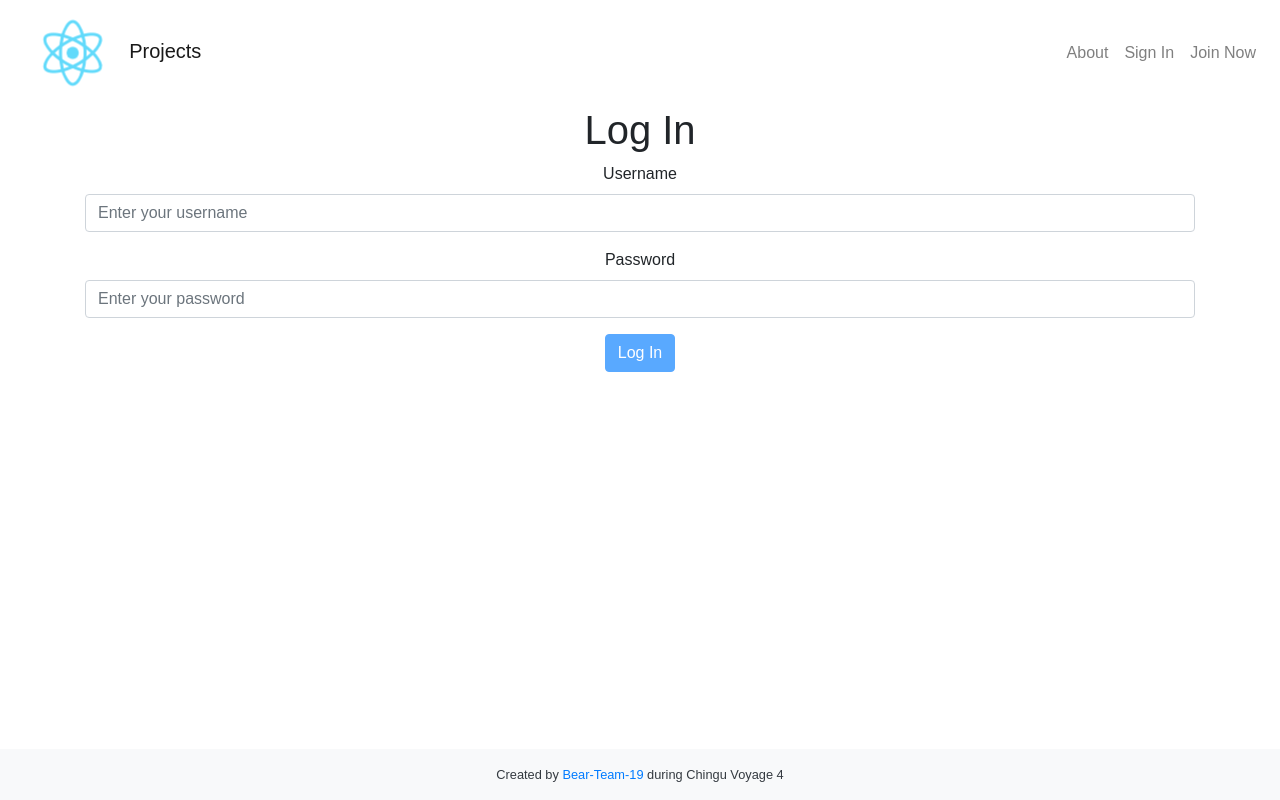
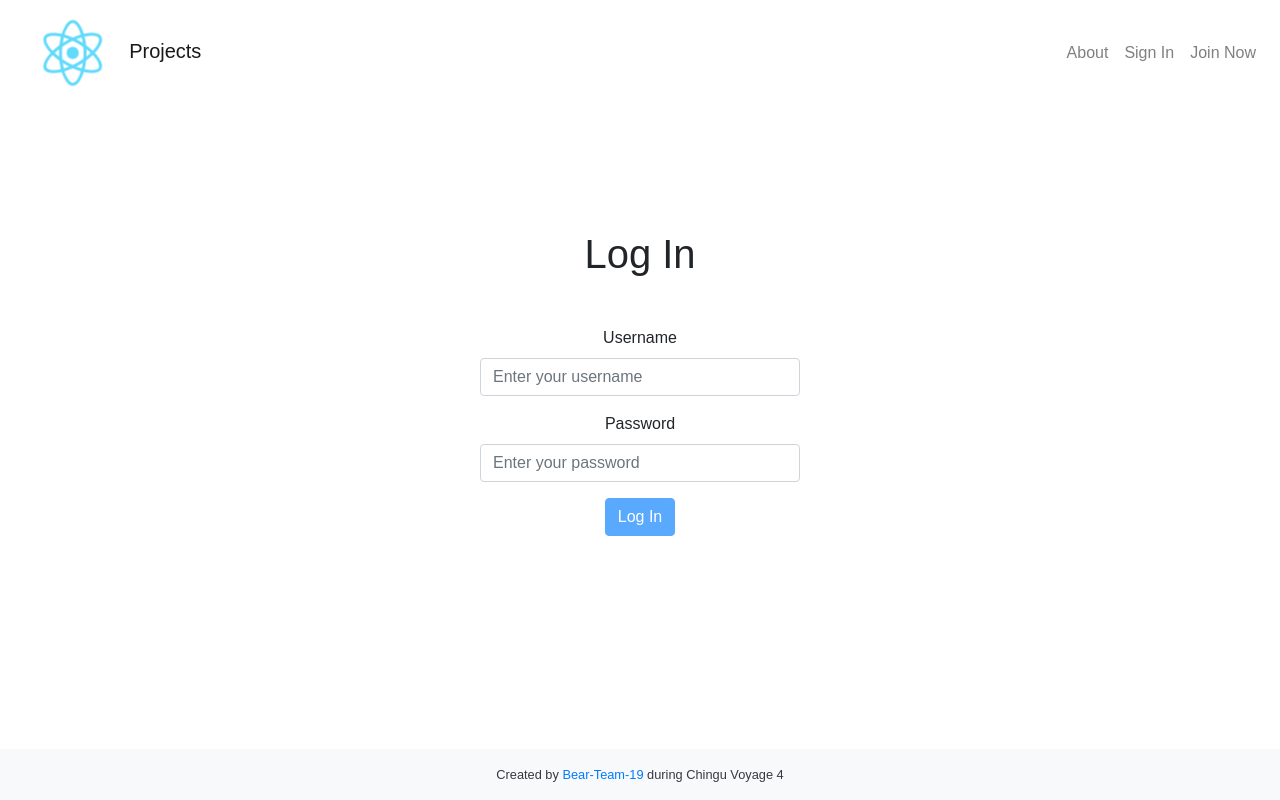
Before and after one commit to chingu-voyage4/Bears-Team-19, a React (Create React App) app in the folder client/: page /login in a window 1280 px wide. Built offline with nearby package versions, Linux system fonts and the light colour scheme.

Commit message:
Fix style for forms used with AsyncFormPage

```diff
--- a/client/src/Form/AsyncFormPage.js
+++ b/client/src/Form/AsyncFormPage.js
@@ -82,10 +82,10 @@ class AsyncFormPage extends Component {
       );
     }
     return (
-      <div className="AsyncFormPage container text-center">
-        <h1>{this.props.title}</h1>
+      <div className="AsyncFormPage container text-center d-flex flex-column align-items-center justify-content-around justify-content-sm-center">
+          <h1 className="mb-3 mb-sm-4 mb-md-5">{this.props.title}</h1>
         {formChild}
-        <div className="mt-3">
+        <div className="mt-3 mt-sm-4 mt-md-5">
           <AsyncReportBox state={this.state.waitingState} message={this.state.message} />
         </div>
       </div>
--- a/client/src/LoginPage/LoginForm/LoginForm.js
+++ b/client/src/LoginPage/LoginForm/LoginForm.js
@@ -1,6 +1,7 @@
 import React, { Component } from 'react';
 import PropTypes from 'prop-types';
 import LabelledInput from '../../Form/LabelledInput';
+import './LoginForm.css';
 
 class LoginForm extends Component {
   constructor(props){
@@ -28,7 +29,7 @@ class LoginForm extends Component {
 
   render() {
     return (
-      <form>
+      <form className="LoginForm">
         <LabelledInput
           inputId="username"
           label="Username"
--- /dev/null
+++ b/client/src/LoginPage/LoginForm/LoginForm.scss
@@ -0,0 +1,4 @@
+.LoginForm {
+  width: 100%;
+  max-width: 20em;
+}
--- a/client/src/NewProjectPage/AddProjectForm/AddProjectForm.js
+++ b/client/src/NewProjectPage/AddProjectForm/AddProjectForm.js
@@ -3,6 +3,7 @@ import PropTypes from 'prop-types';
 import LabelledInput from '../../Form/LabelledInput';
 import LabelledTextarea from '../../Form/LabelledTextarea';
 import LabelledTagInput from '../../Form/LabelledTagInput';
+import './AddProjectForm.css';
 
 class AddProjectForm extends Component {
   constructor(props) {
@@ -50,7 +51,7 @@ class AddProjectForm extends Component {
 
   render() {
     return (
-      <form>
+      <form className="AddProjectForm">
         <LabelledInput
           inputId="title"
           label="Title"
--- /dev/null
+++ b/client/src/NewProjectPage/AddProjectForm/AddProjectForm.scss
@@ -0,0 +1,4 @@
+.AddProjectForm {
+  width: 100%;
+  max-width: 50em;
+}
--- a/client/src/NewProjectPage/NewProjectPage.js
+++ b/client/src/NewProjectPage/NewProjectPage.js
@@ -17,7 +17,6 @@ class NewProjectPage extends Component {
   render(){
     return (
       <AsyncFormPage
-        className="NewProjectPage"
         title="Add New Project"
         actionName="Saving"
         redirect="/projects"
--- a/client/src/NewProjectPage/NewProjectPage.scss
+++ /dev/null
@@ -1,3 +0,0 @@
-.NewProjectPage {
-  max-width: 50em;
-}
```
